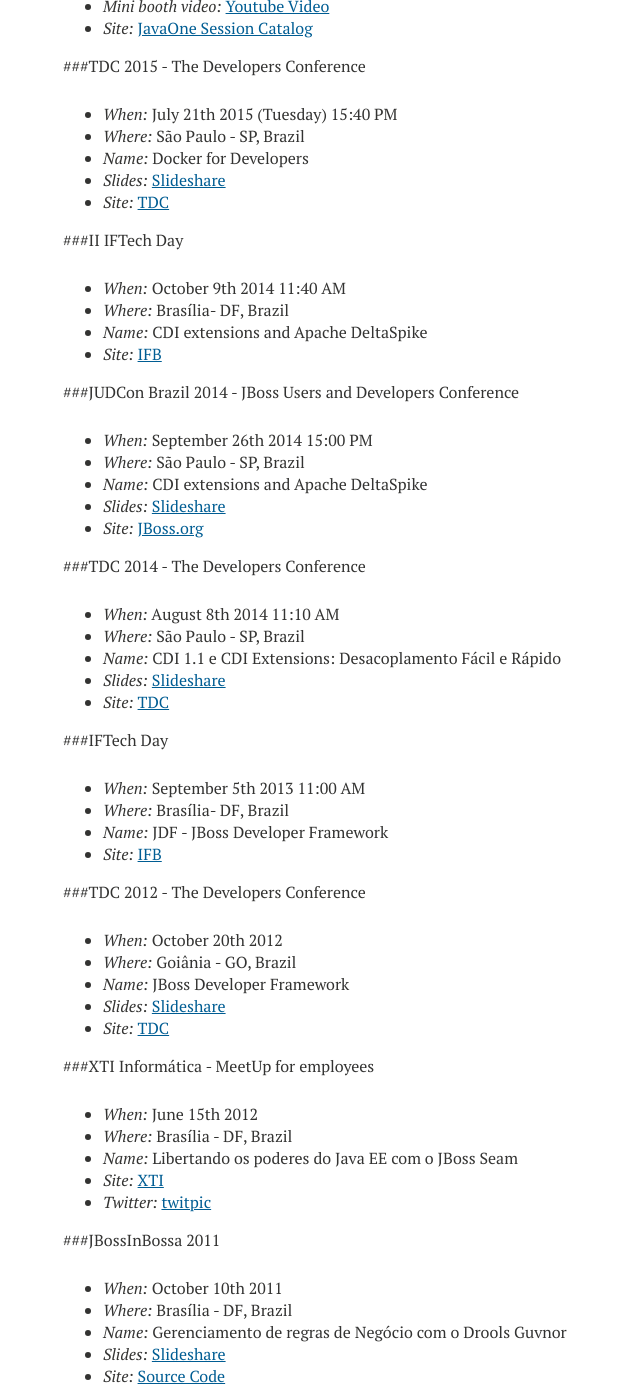
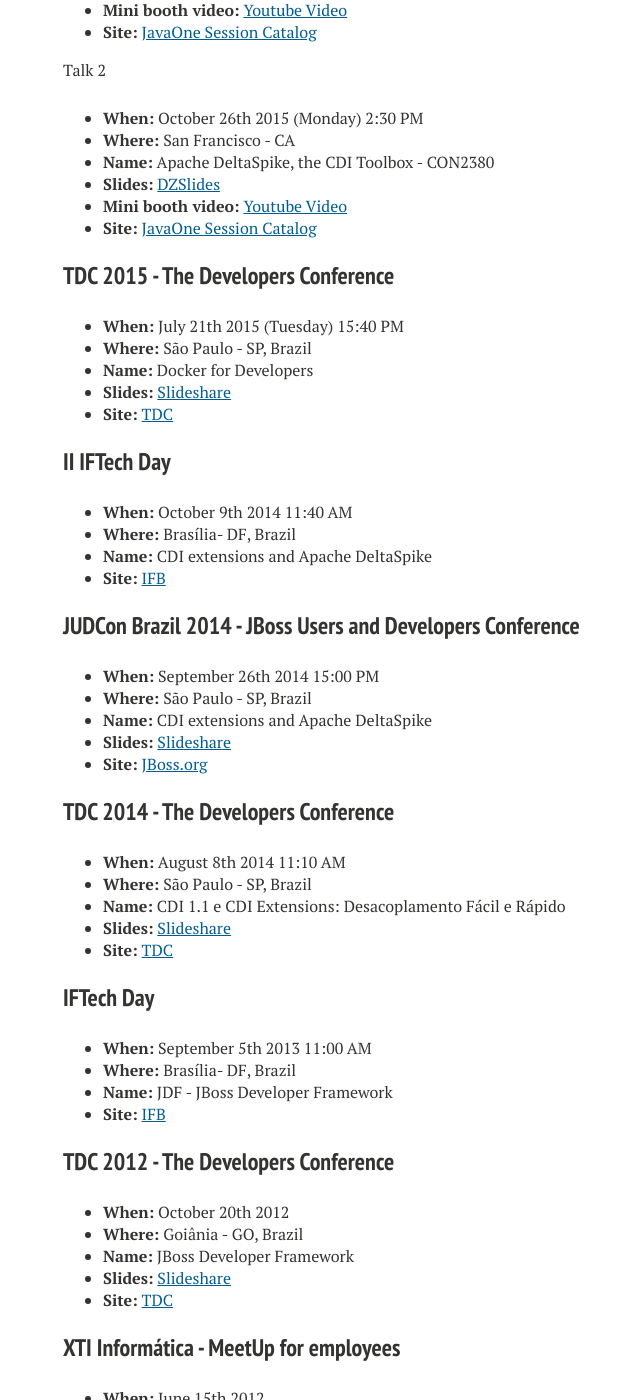
Before and after one commit to rafabene/rafabene.github.io, a Jekyll site: the page built from talks/index.md, in a window 1280 px wide and 1400 px high, scrolled down 1747 px. Shown: the whole window, without its empty margins (257-897 px from the left). Built offline with Jekyll 4.4.1, drawn with Linux system fonts in a browser that asks for light colours; nearby versions of some CDN libraries; Markdown is read by kramdown in place of the engine named in the settings; comment, search, counter and statistics services are not loaded; some of the changed text lies outside the part shown.

```diff
--- a/_config.yml
+++ b/_config.yml
@@ -8,7 +8,7 @@
 # Jekyll configuration
 
 permalink:   /:year/:month/:day/:title/
-markdown:    kramdown
+markdown:    redcarpet
 highlighter: pygments
 sass:
   sass_dir: _sass
@@ -23,6 +23,8 @@
   toc_levels: 1..6
   use_coderay: false
 
+redcarpet:
+  extensions: ["tables", "autolink", "strikethrough", "space_after_headers", "with_toc_data", "fenced_code_blocks"]
 
 # Site owner
 owner:
--- a/talks/index.md
+++ b/talks/index.md
@@ -13,131 +13,139 @@
 ## .Next
 
 
-###DevConf.CZ 2016
-- *When:* February 6th 2016
-- *Where:* Brno - Czech Republic
-- *Name:* Docker for Java EE Developers
-- *Site:* [DevConf.cz Schedule](https://devconfcz2016.sched.org/event/5m0d/docker-for-java-ee-developers)
+### DevConf.CZ 2016
+- **When:** February 6th 2016
+- **Where:** Brno - Czech Republic
+- **Name:** Docker for Java EE Developers
+- **Site:** [DevConf.cz Schedule](https://devconfcz2016.sched.org/event/5m0d/docker-for-java-ee-developers)
 
-###DevNexus 2016
-- *When:* February 15th 2016
-- *Where:* Atlanta - GA
-- *Name:* Docker for Java EE Developers
-- *Site:* [DevNexus](https://www.devnexus.com/s/devnexus2016/presentations#id-5423)
+### DevNexus 2016
+- **When:** February 15th 2016
+- **Where:** Atlanta - GA
+- **Name:** Docker for Java EE Developers
+- **Site:** [DevNexus](https://www.devnexus.com/s/devnexus2016/presentations#id-5423)
 
-###TriJUG meetup
-- *When:* March 21st 2016
-- *Where:* Raleigh - NC
-- *Name:* Docker for Java EE Developers
-- *Site:* [Meetup website](http://www.meetup.com/pt-BR/Triangle-Java-Users-Group/events/226005003/?eventId=226005003)
+### TriJUG meetup
+- **When:** March 21st 2016
+- **Where:** Raleigh - NC
+- **Name:** Docker for Java EE Developers
+- **Site:** [Meetup website](http://www.meetup.com/pt-BR/Triangle-Java-Users-Group/events/226005003/?eventId=226005003)
 
 <hr>
 ## .Past
 
 ### Devoxx Marroco 2015
 
-- *When:* November 17th 2015
-- *Where:* Casablanca, Marroco
-- *Name:* DeltaSpike in a nutshell - Why so revolutionary?
-- *Slides:* [DZSlides](http://rafabene.com/deltaspike-cdi-toolbox/)
-- *Site:* [DevoxxMA](http://cfp.devoxx.ma/2015/talk/CLL-0718/DeltaSpike_in_a_nutshell_-_Why_so_revolutionary%3F)
+Talk 1
 
-- *When:* November 16th 2015
-- *Where:* Casablanca, Marroco
-- *Name:* Docker and Kubernetes for Java EE Developers
-- *Material:* [http://bit.ly/DockerJavaEE](http://bit.ly/DockerKubernetes)
-- *Site:* [DevoxxMA](http://cfp.devoxx.ma/2015/talk/KWW-1312/Docker_and_Kubernetes_for_Java_EE_Developers)
+- **When:** November 17th 2015
+- **Where:** Casablanca, Marroco
+- **Name:** DeltaSpike in a nutshell - Why so revolutionary?
+- **Slides:** [DZSlides](http://rafabene.com/deltaspike-cdi-toolbox/)
+- **Site:** [DevoxxMA](http://cfp.devoxx.ma/2015/talk/CLL-0718/DeltaSpike_in_a_nutshell_-_Why_so_revolutionary%3F)
+
+Talk 2
+
+- **When:** November 16th 2015
+- **Where:** Casablanca, Marroco
+- **Name:** Docker and Kubernetes for Java EE Developers
+- **Material:** [http://bit.ly/DockerJavaEE](http://bit.ly/DockerKubernetes)
+- **Site:** [DevoxxMA](http://cfp.devoxx.ma/2015/talk/KWW-1312/Docker_and_Kubernetes_for_Java_EE_Developers)
 
 ### JavaOne 2015
 
-- *When:* October 28th 2015 (Wednesday) 3:00 PM
-- *Where:* San Francisco - CA
-- *Name:* Docker for Java EE Developers - HOL7249
-- *Material:* [http://bit.ly/DockerJavaEE](http://bit.ly/DockerJavaEE)
-- *Mini booth video:* [Youtube Video](https://www.youtube.com/watch?v=pxVPkfT8DKo)
-- *Site:* [JavaOne Session Catalog](https://events.rainfocus.com/oow15/catalog/oracle.jsp?search=HOL7249&search.event=openworldEvent&search.event=javaoneEvent)
+Talk 1
 
-- *When:* October 26th 2015 (Monday) 2:30 PM
-- *Where:* San Francisco - CA
-- *Name:* Apache DeltaSpike, the CDI Toolbox - CON2380
-- *Slides:* [DZSlides](http://rafabene.com/deltaspike-cdi-toolbox/)
-- *Mini booth video:* [Youtube Video](https://www.youtube.com/watch?v=3McmEi3cs_s)
-- *Site:* [JavaOne Session Catalog](https://events.rainfocus.com/oow15/catalog/oracle.jsp?search=CON2380&search.event=javaoneEvent)
+- **When:** October 28th 2015 (Wednesday) 3:00 PM
+- **Where:** San Francisco - CA
+- **Name:** Docker for Java EE Developers - HOL7249
+- **Material:** [http://bit.ly/DockerJavaEE](http://bit.ly/DockerJavaEE)
+- **Mini booth video:** [Youtube Video](https://www.youtube.com/watch?v=pxVPkfT8DKo)
+- **Site:** [JavaOne Session Catalog](https://events.rainfocus.com/oow15/catalog/oracle.jsp?search=HOL7249&search.event=openworldEvent&search.event=javaoneEvent)
 
-###TDC 2015 - The Developers Conference
-- *When:* July 21th 2015 (Tuesday) 15:40 PM
-- *Where:* São Paulo - SP, Brazil
-- *Name:* Docker for Developers
-- *Slides:* [Slideshare](http://www.slideshare.net/RafaelBenevides1/docker-for-java-developers)
-- *Site:* [TDC](http://www.thedevelopersconference.com.br/tdc/2014/saopaulo/trilha-devops)
+Talk 2
 
-###II IFTech Day
-- *When:* October 9th 2014  11:40 AM
-- *Where:* Brasília- DF, Brazil
-- *Name:* CDI extensions and Apache DeltaSpike
-- *Site:* [IFB](http://www.ifb.edu.br/reitoria/reitoria/noticiasreitoria/7710-ifb-realiza-ii-iftechday)
+- **When:** October 26th 2015 (Monday) 2:30 PM
+- **Where:** San Francisco - CA
+- **Name:** Apache DeltaSpike, the CDI Toolbox - CON2380
+- **Slides:** [DZSlides](http://rafabene.com/deltaspike-cdi-toolbox/)
+- **Mini booth video:** [Youtube Video](https://www.youtube.com/watch?v=3McmEi3cs_s)
+- **Site:** [JavaOne Session Catalog](https://events.rainfocus.com/oow15/catalog/oracle.jsp?search=CON2380&search.event=javaoneEvent)
 
-###JUDCon Brazil 2014 - JBoss Users and Developers Conference
-- *When:* September 26th 2014  15:00 PM
-- *Where:* São Paulo - SP, Brazil
-- *Name:* CDI extensions and Apache DeltaSpike
-- *Slides:* [Slideshare](http://www.slideshare.net/RafaelBenevides1/cdi-extensions-e-deltaspike)
-- *Site:* [JBoss.org](http://www.jboss.org/pt_BR/events/JUDCon/2014/brazil/agenda.html#CDI)
+### TDC 2015 - The Developers Conference
+- **When:** July 21th 2015 (Tuesday) 15:40 PM
+- **Where:** São Paulo - SP, Brazil
+- **Name:** Docker for Developers
+- **Slides:** [Slideshare](http://www.slideshare.net/RafaelBenevides1/docker-for-java-developers)
+- **Site:** [TDC](http://www.thedevelopersconference.com.br/tdc/2014/saopaulo/trilha-devops)
 
-###TDC  2014 - The Developers Conference
-- *When:* August 8th 2014  11:10 AM
-- *Where:* São Paulo - SP, Brazil
-- *Name:* CDI 1.1 e CDI Extensions: Desacoplamento Fácil e Rápido
-- *Slides:* [Slideshare](http://www.slideshare.net/RafaelBenevides1/tdc-2014-sp-e-o-deltaspike)
-- *Site:* [TDC](http://www.thedevelopersconference.com.br/tdc/2014/saopaulo/trilha-javaee)
+### II IFTech Day
+- **When:** October 9th 2014  11:40 AM
+- **Where:** Brasília- DF, Brazil
+- **Name:** CDI extensions and Apache DeltaSpike
+- **Site:** [IFB](http://www.ifb.edu.br/reitoria/reitoria/noticiasreitoria/7710-ifb-realiza-ii-iftechday)
 
-###IFTech Day
-- *When:* September 5th 2013  11:00 AM
-- *Where:* Brasília- DF, Brazil
-- *Name:* JDF - JBoss Developer Framework
-- *Site:* [IFB](https://www.ifb.edu.br/attachments/5410_IFTechDay%20(1).pdf)
+### JUDCon Brazil 2014 - JBoss Users and Developers Conference
+- **When:** September 26th 2014  15:00 PM
+- **Where:** São Paulo - SP, Brazil
+- **Name:** CDI extensions and Apache DeltaSpike
+- **Slides:** [Slideshare](http://www.slideshare.net/RafaelBenevides1/cdi-extensions-e-deltaspike)
+- **Site:** [JBoss.org](http://www.jboss.org/pt_BR/events/JUDCon/2014/brazil/agenda.html#CDI)
 
-###TDC  2012 - The Developers Conference
-- *When:* October 20th 2012
-- *Where:* Goiânia - GO, Brazil
-- *Name:* JBoss Developer Framework
-- *Slides:* [Slideshare](http://www.slideshare.net/RafaelBenevides1/apresentao-jdf-no-tdc-2012)
-- *Site:* [TDC](http://www.thedevelopersconference.com.br/tdc/2012/index.html#goiania)
+### TDC  2014 - The Developers Conference
+- **When:** August 8th 2014  11:10 AM
+- **Where:** São Paulo - SP, Brazil
+- **Name:** CDI 1.1 e CDI Extensions: Desacoplamento Fácil e Rápido
+- **Slides:** [Slideshare](http://www.slideshare.net/RafaelBenevides1/tdc-2014-sp-e-o-deltaspike)
+- **Site:** [TDC](http://www.thedevelopersconference.com.br/tdc/2014/saopaulo/trilha-javaee)
 
-###XTI Informática - MeetUp for employees
-- *When:* June 15th 2012
-- *Where:* Brasília - DF, Brazil
-- *Name:* Libertando os poderes do Java EE com o JBoss Seam
-- *Site:* [XTI](http://www.xti.com.br/noticias/meetup-xti-redhat.htm)
-- *Twitter:* [twitpic](http://twitpic.com/a0ibfe)
+### IFTech Day
+- **When:** September 5th 2013  11:00 AM
+- **Where:** Brasília- DF, Brazil
+- **Name:** JDF - JBoss Developer Framework
+- **Site:** [IFB](https://www.ifb.edu.br/attachments/5410_IFTechDay%20(1).pdf)
 
-###JBossInBossa 2011
-- *When:* October 10th 2011
-- *Where:* Brasília - DF, Brazil
-- *Name:* Gerenciamento de regras de Negócio com o Drools Guvnor
-- *Slides:* [Slideshare](http://www.slideshare.net/RafaelBenevides1/jbossinbossa-2011-brms)
-- *Site:* [Source Code](https://github.com/rafabene/JBossInBossa)
+### TDC  2012 - The Developers Conference
+- **When:** October 20th 2012
+- **Where:** Goiânia - GO, Brazil
+- **Name:** JBoss Developer Framework
+- **Slides:** [Slideshare](http://www.slideshare.net/RafaelBenevides1/apresentao-jdf-no-tdc-2012)
+- **Site:** [TDC](http://www.thedevelopersconference.com.br/tdc/2012/index.html#goiania)
 
-###JBossInBossa 2010
-- *When:* May 8th 2010
-- *Where:* São Paulo - SP, Brazil
-- *Name:* Apresentando o Projeto XSeam e Arquiteturas de Referencia em Seam
-- *Slides:* [Slideshare](http://www.slideshare.net/RafaelBenevides1/jbossinbossa-2010)
+### XTI Informática - MeetUp for employees
+- **When:** June 15th 2012
+- **Where:** Brasília - DF, Brazil
+- **Name:** Libertando os poderes do Java EE com o JBoss Seam
+- **Site:** [XTI](http://www.xti.com.br/noticias/meetup-xti-redhat.htm)
+- **Twitter:** [twitpic](http://twitpic.com/a0ibfe)
 
-###BelJUG monthly meeting
-- *When:* January 7th 2010
-- *Where:* Belém - PA, Brazil
-- *Name:* Velozes e Furiosos na Web, Produtividade com JBoss Seam
-- *Site:* [BelJUG](https://sites.google.com/a/beljug.com.br/site/eventos/reunioes/janeiro-2010)
+### JBossInBossa 2011
+- **When:** October 10th 2011
+- **Where:** Brasília - DF, Brazil
+- **Name:** Gerenciamento de regras de Negócio com o Drools Guvnor
+- **Slides:** [Slideshare](http://www.slideshare.net/RafaelBenevides1/jbossinbossa-2011-brms)
+- **Site:** [Source Code](https://github.com/rafabene/JBossInBossa)
 
-###Red Hat Roadshow 2009
-- *When:* August 4th 2009
-- *Where:* Brasília - DF, Brazil
-- *Name:* Case JBoss Rules INEP
-- *Slides:* [Slideshare](http://www.slideshare.net/RafaelBenevides1/red-hat-roadshow-2009)
+### JBossInBossa 2010
+- **When:** May 8th 2010
+- **Where:** São Paulo - SP, Brazil
+- **Name:** Apresentando o Projeto XSeam e Arquiteturas de Referencia em Seam
+- **Slides:** [Slideshare](http://www.slideshare.net/RafaelBenevides1/jbossinbossa-2010)
 
-###SOUJava monthly meeting
-- *When:* November 2005
-- *Where:* Brasília - DF, Brazil
-- *Name:* Java à favor do consumidor Brasileiro
-- *Slides:* [Slideshare](http://www.slideshare.net/RafaelBenevides1/reunio-soujava-bsb-2005-java-a-favor-do-consumidor-brasileiro)
+### BelJUG monthly meeting
+- **When:** January 7th 2010
+- **Where:** Belém - PA, Brazil
+- **Name:** Velozes e Furiosos na Web, Produtividade com JBoss Seam
+- **Site:** [BelJUG](https://sites.google.com/a/beljug.com.br/site/eventos/reunioes/janeiro-2010)
+
+### Red Hat Roadshow 2009
+- **When:** August 4th 2009
+- **Where:** Brasília - DF, Brazil
+- **Name:** Case JBoss Rules INEP
+- **Slides:** [Slideshare](http://www.slideshare.net/RafaelBenevides1/red-hat-roadshow-2009)
+
+### SOUJava monthly meeting
+- **When:** November 2005
+- **Where:** Brasília - DF, Brazil
+- **Name:** Java à favor do consumidor Brasileiro
+- **Slides:** [Slideshare](http://www.slideshare.net/RafaelBenevides1/reunio-soujava-bsb-2005-java-a-favor-do-consumidor-brasileiro)
```
Also changed, not shown: _posts/2015-09-28-5-years-in-1-post.md (+1 -1 lines), _posts/2015-12-15-docker-learning-path-wildfly.md (+7 -3 lines), _posts/2016-01-09-docker-images-openshift-network.md (+8 -8 lines), Gemfile (line endings or trailing spaces), Gemfile.lock.
